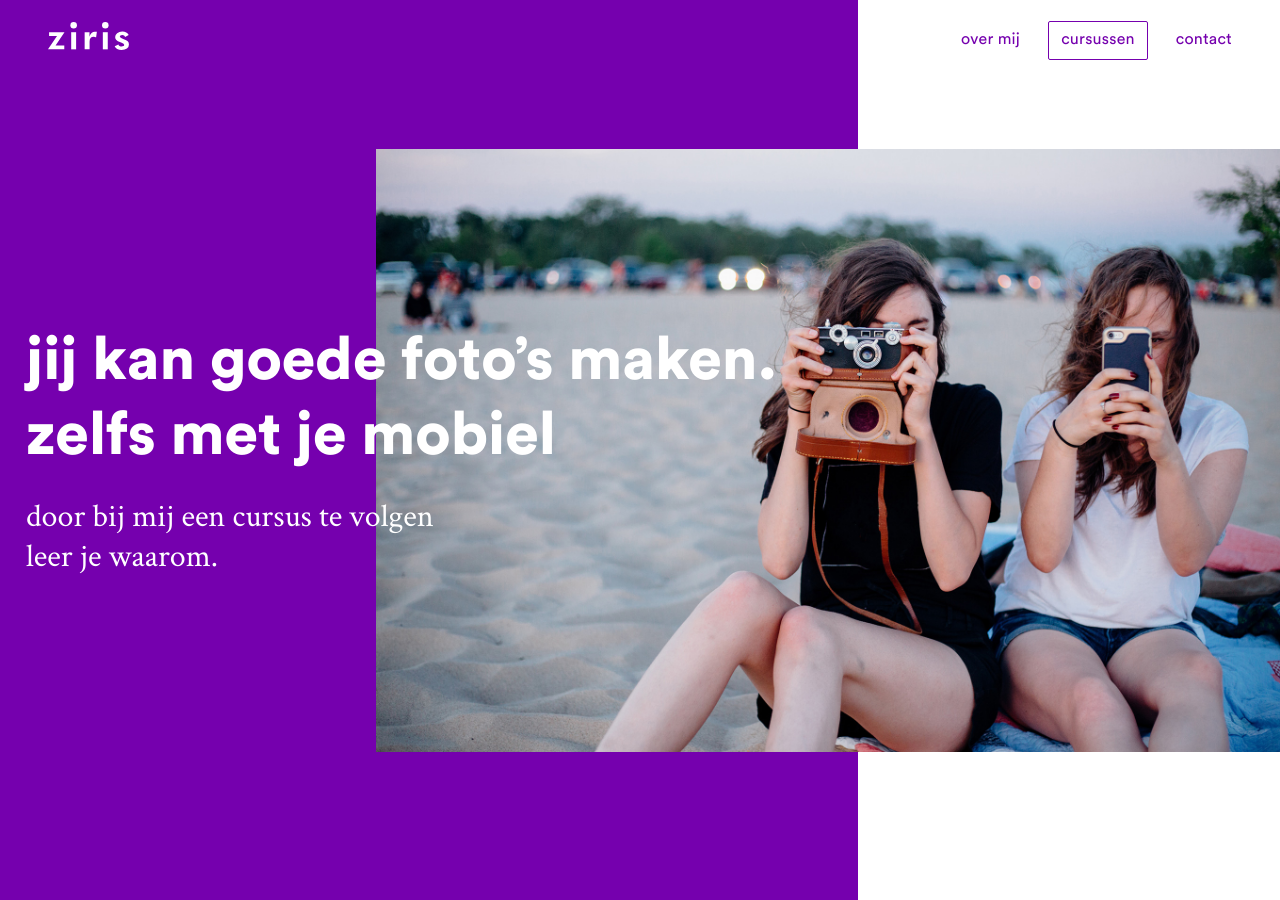
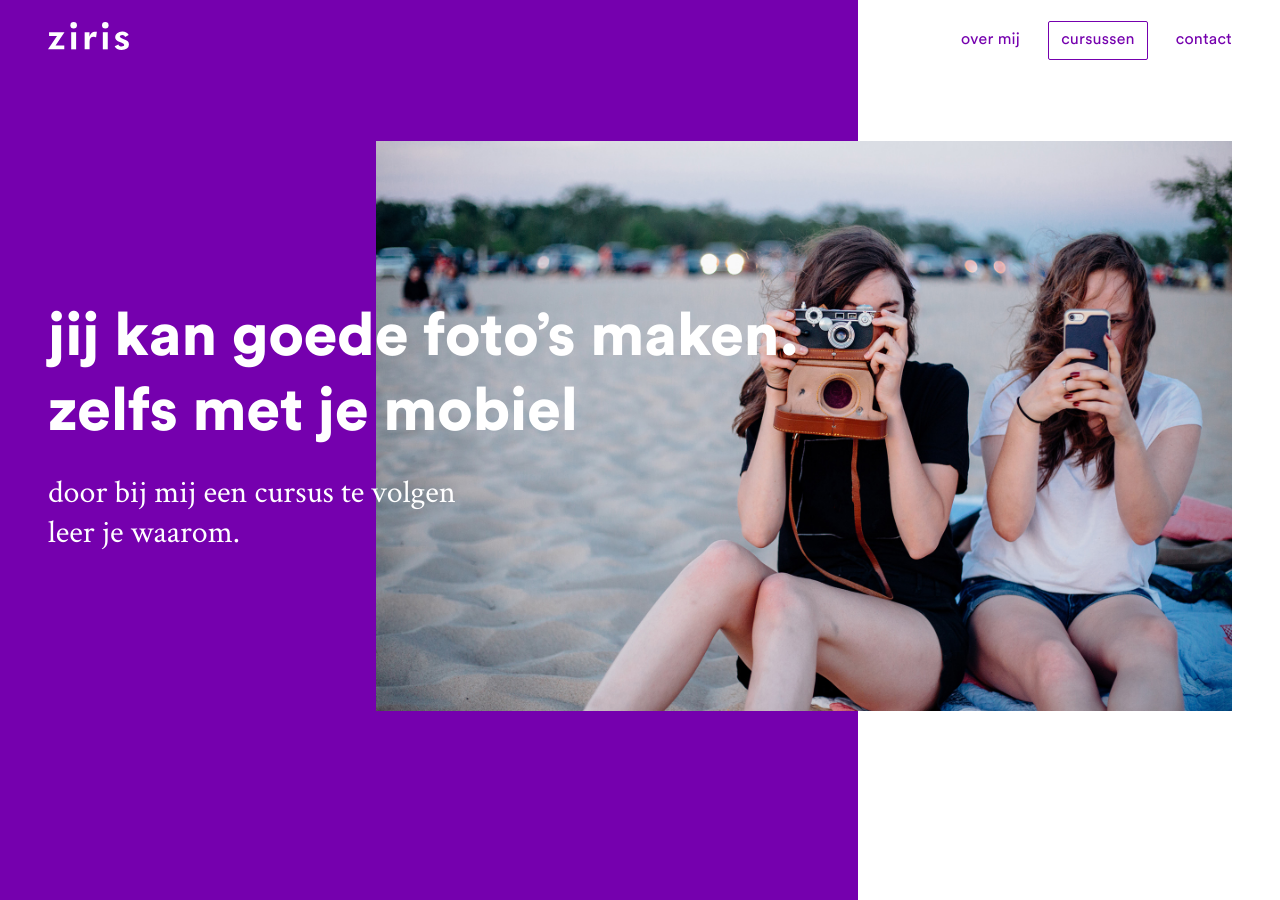
Before and after one commit to tdenheld/ziris, a Jekyll site: the page built from index.html, in a window 1280 px wide. Built offline with Jekyll 4.4.1, drawn with Linux system fonts in a browser that asks for light colours.

Commit message:
finish intro layout

```diff
--- a/_sass/settings.variables.scss
+++ b/_sass/settings.variables.scss
@@ -17,6 +17,7 @@ $xs: 480px;
 $sm: 640px;
 $md: 912px;
 $lg: 1200px;
+$xl: 1440px;
 
 
 
--- a/_sass/templates.app.scss
+++ b/_sass/templates.app.scss
@@ -50,7 +50,7 @@
         font-size: calculate-rem(16px);
     }
 
-    @include md {
+    @include lg {
         color: $brand;
     }
 }
@@ -60,7 +60,7 @@
     border-radius: 2px;
     padding: 9px 12px 12px;
 
-    @include md {
+    @include lg {
         border: 1px solid $brand;
     }
 }
@@ -70,7 +70,7 @@
 // section headers
 // --------------------------------------------------
 .section-header {
-    max-width: 768px;
+    max-width: 900px;
 }
 
 .section-header__title {
@@ -95,12 +95,17 @@
 // intro
 // --------------------------------------------------
 .intro {
+    color: $light;
+    background-color: $brand;
+
+    @include lg {
+        position: relative;
         display: flex;
         align-items: center;
-    position: relative;
         width: 100vw;
         height: 100vh;
-    color: $light;
+        background-color: $light;
+    }
 }
 
 .intro__bg {
@@ -109,25 +114,45 @@
     width: 100%;
     background-color: $brand;
 
-    @include md {
+    @include lg {
         width: 67%;
     }
 }
 
 .intro__header {
+    @extend .container;
     position: relative;
+    z-index: 1;
+    padding-top: 128px;
+    margin-bottom: $double-gutter;
+
+    @include lg {
+        padding-top: 0;
+    }
+
+    @include xl {
         left: calc(45% - 550px);
-    z-index: 1;
+    }
 }
 
 .intro__img-container {
+    position: relative;
+    @extend .container;
+    padding-bottom: $double-gutter;
+
+    @include lg {
         @include full(absolute);
         display: flex;
         align-items: center;
         justify-content: flex-end;
     }
+}
 
 .intro__img {
+    width: 100%;
+    object-fit: cover;
+    @include lg {
+        width: auto;
         height: 67%;
-    object-fit: cover;
     }
+}
--- a/_sass/tools.mixins.scss
+++ b/_sass/tools.mixins.scss
@@ -28,16 +28,19 @@
 @mixin sm { @media (min-width: $sm) { @content; }}
 @mixin md { @media (min-width: $md) { @content; }}
 @mixin lg { @media (min-width: $lg) { @content; }}
+@mixin xl { @media (min-width: $xl) { @content; }}
 
 // max-width breakpoints
 @mixin xs-max { @media (max-width: $xs) { @content; }}
 @mixin sm-max { @media (max-width: $sm) { @content; }}
 @mixin md-max { @media (max-width: $md) { @content; }}
 @mixin lg-max { @media (max-width: $lg) { @content; }}
+@mixin xl-max { @media (max-width: $xl) { @content; }}
 
 // exclusive breakpoints (min-max)
 @mixin sm-ex { @media (min-width: $sm) and (max-width: $md) { @content; }}
 @mixin md-ex { @media (min-width: $md) and (max-width: $lg) { @content; }}
+@mixin lg-ex { @media (min-width: $lg) and (max-width: $xl) { @content; }}
 
 
 
```
Also changed, not shown: 1 other file. Lines whose indentation alone changed are shown as unchanged.
